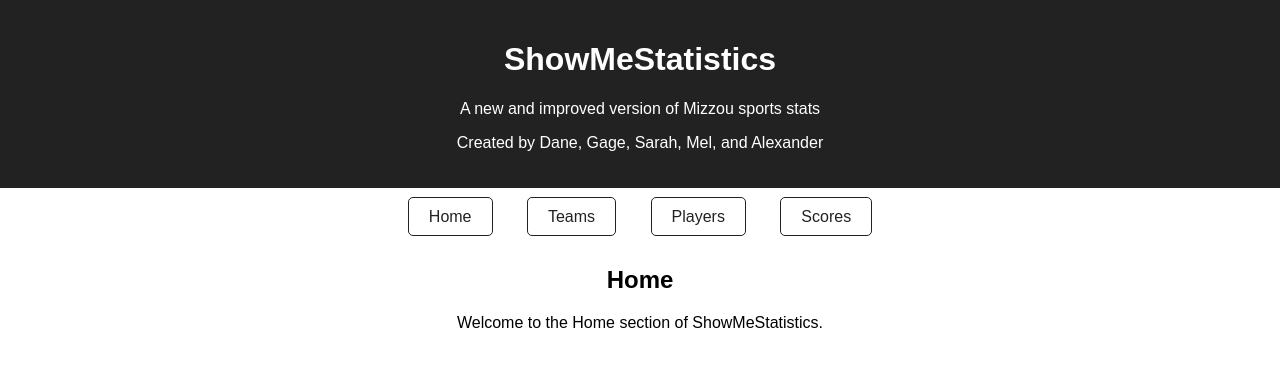
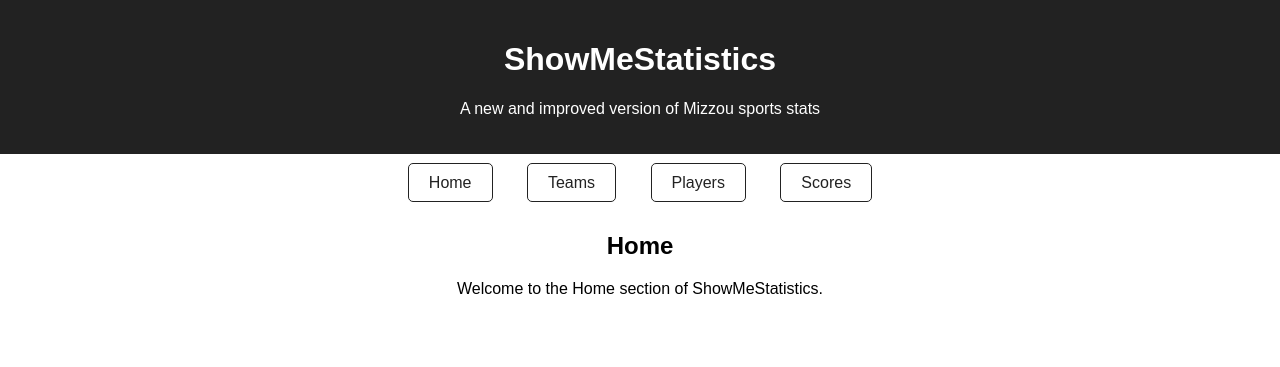
Before and after one commit to dane-bishop/ShowMeStatisticsWebsite, a Flask app: page / in a window 1280 px wide. Shown: the top 367 px of the page. Run offline with Flask 3, Linux system fonts and the light colour scheme.

Commit message:
Removed updates

```diff
--- a/templates/index.html
+++ b/templates/index.html
@@ -39,7 +39,7 @@
     <header>
         <h1>ShowMeStatistics</h1>
         <p>A new and improved version of Mizzou sports stats</p>
-        <p>Created by Dane, Gage, Sarah, Mel, and Alexander</p>
+
     </header>
 
     <nav>
```
